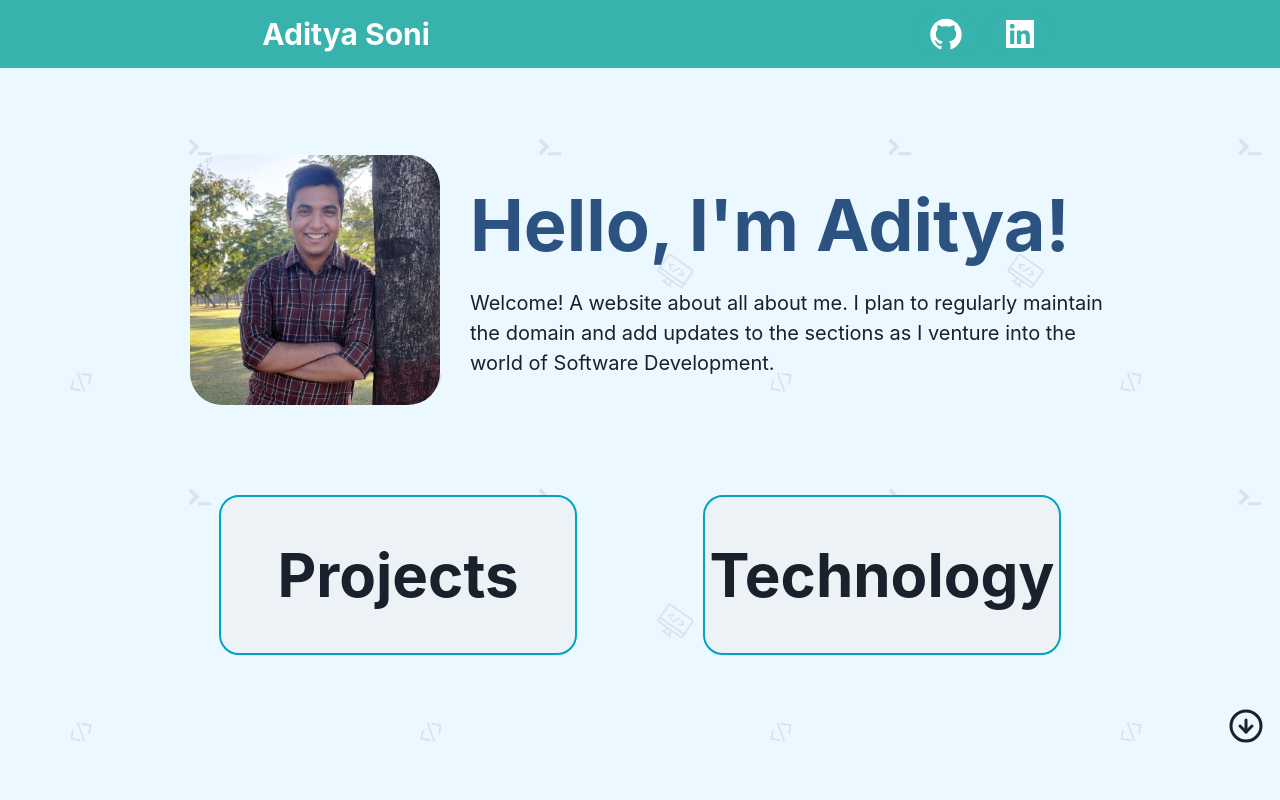
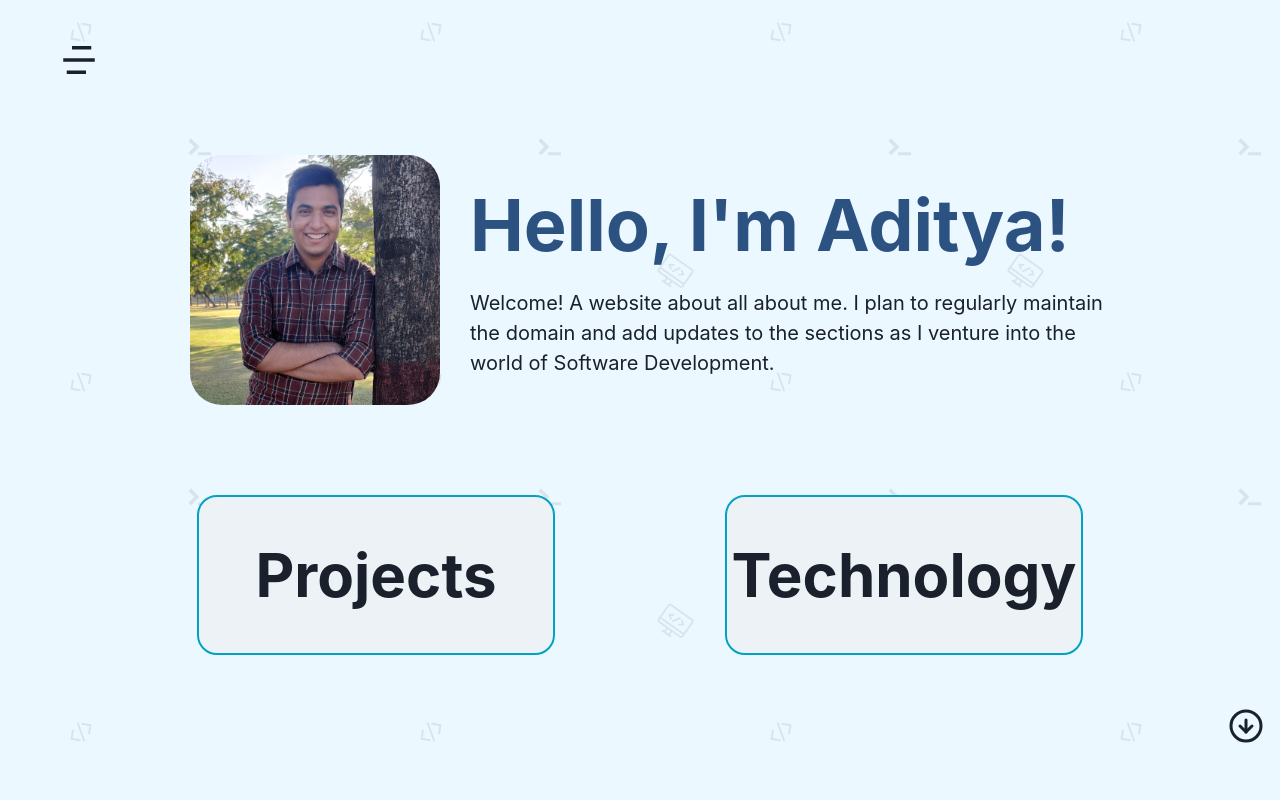
Before and after one commit to adityson/portfolio-website, a Next.js app: page / in a window 1280 px wide. Shown: the top 800 px of the page. Built offline with nearby package versions, Linux system fonts and the light colour scheme.

Commit message:
updated desktop nav

```diff
--- a/components/Intro/InsiteLinks.tsx
+++ b/components/Intro/InsiteLinks.tsx
@@ -7,6 +7,7 @@
     <HStack
       marginTop={{ base: "20px", md: "80px" }}
       justifyContent="space-around"
+      spacing={{ base: "5%", md: "10%" }}
     >
       <LinkBox to="/projects">
         <Heading fontSize={{ base: "xl", md: "6xl" }}>Projects</Heading>
--- /dev/null
+++ b/components/Nav/DesktopNav.tsx
@@ -0,0 +1,91 @@
+import React, { useEffect } from "react";
+import { useRouter } from "next/router";
+import {
+  useDisclosure,
+  Button,
+  Text,
+  Box,
+  Flex,
+  Drawer,
+  DrawerOverlay,
+  DrawerContent,
+  DrawerHeader,
+  DrawerBody,
+} from "@chakra-ui/react";
+import { RiMenu4Line } from "react-icons/ri";
+import LinkLi from "./LinkLi";
+import LinkIcon from "./LinkIcon";
+import { AiFillGithub, AiFillLinkedin } from "react-icons/ai";
+
+const DesktopNav = () => {
+  const { isOpen, onOpen, onClose } = useDisclosure();
+  const btnRef = React.useRef(null);
+
+  const router = useRouter();
+  useEffect(() => {
+    onClose();
+  }, [router.pathname]);
+
+  return (
+    <>
+      <Box
+        position="fixed"
+        display={{ base: "none", md: "block" }}
+        top={10}
+        left={10}
+      >
+        <Button
+          ref={btnRef}
+          onClick={onOpen}
+          variant="ghost"
+          border="2px solid transparent"
+          _hover={{ border: "2px solid #A0AEC0" }}
+        >
+          <RiMenu4Line size="42px" />
+        </Button>
+      </Box>
+      <Drawer
+        isOpen={isOpen}
+        placement="left"
+        onClose={onClose}
+        finalFocusRef={btnRef}
+        size="sm"
+      >
+        <DrawerOverlay />
+        <DrawerContent bgColor="#2b6cb0">
+          <DrawerHeader>
+            <Text fontSize="4xl" color="white" textAlign="center">
+              Aditya Soni
+            </Text>
+          </DrawerHeader>
+          <hr
+            style={{
+              background: "linear-gradient(to right, #2b6cb0, white, #2b6cb0)",
+              height: "1px",
+              border: "0",
+            }}
+          />
+          <DrawerBody marginTop="6vh">
+            <Flex flexDirection="column">
+              <LinkLi to="/" LinkText="Home" />
+              <LinkLi to="/projects" LinkText="Projects" />
+              <LinkLi to="/tech#tech" LinkText="Technology" />
+            </Flex>
+            <Flex flexDirection="column" marginTop="6vh" alignItems="center">
+              <LinkIcon
+                icon={<AiFillGithub color="white" />}
+                to="https://github.com/adityson/"
+              />
+              <LinkIcon
+                icon={<AiFillLinkedin color="white" />}
+                to="https://www.linkedin.com/in/soniaditya10/"
+              />
+            </Flex>
+          </DrawerBody>
+        </DrawerContent>
+      </Drawer>
+    </>
+  );
+};
+
+export default DesktopNav;
--- a/components/Nav/LinkIcon.tsx
+++ b/components/Nav/LinkIcon.tsx
@@ -1,26 +1,29 @@
-import React from 'react';
-import { Button } from '@chakra-ui/react'
+import React from "react";
+import { IconButton } from "@chakra-ui/react";
 
 interface Props {
-   children: React.ReactNode;
-   to: string;
+  to: string;
+  icon: React.ReactElement;
 }
 
-const LinkIcon = ({ children, to }: Props) => {
-    return (
-        <li style={{ listStyle: 'none' }}>
-            <Button
-                as='a'
-                href={to}
-                borderRadius='50px'
-                bgColor='#38B2AC'
-                transition='all 0.4s ease'
-                _hover={{ bgColor: '#2C7A7B', transform: 'scale(1.2)' }}
-            >
-                {children}
-            </Button>
-        </li>
-    )
-}
+const LinkIcon = ({ to, icon }: Props) => {
+  return (
+    <li style={{ listStyle: "none" }}>
+      <IconButton
+        aria-label=""
+        as="a"
+        href={to}
+        borderRadius="15px"
+        bgColor="inherit"
+        marginTop={{ base: "0", md: "4vh" }}
+        fontSize={{ base: "3xl", md: "5xl" }}
+        transition="all 0.4s ease"
+        border="1px solid transparent"
+        _hover={{ border: "1px solid #ebf8ff" }}
+        icon={icon}
+      />
+    </li>
+  );
+};
 
 export default LinkIcon;
--- a/components/Nav/LinkLi.tsx
+++ b/components/Nav/LinkLi.tsx
@@ -12,13 +12,17 @@
     <li style={{ listStyle: "none", margin: " 0 10px" }}>
       <Link href={to}>
         <Button
-            as="a"
-            size='lg'
-            variant="ghost"
-            padding='8px'
-            borderRadius='15px'
-            transition='all 0.3s ease'
-            _hover={{ bgColor: '#2C7A7B', cursor: 'pointer'}}
+          as="a"
+          size="lg"
+          variant="ghost"
+          color="white"
+          fontSize={{ base: "lg", md: "2xl" }}
+          width="100%"
+          marginBottom={{ base: "0", md: "20px" }}
+          borderRadius="15px"
+          border="2px solid transparent"
+          transition="all 0.3s ease"
+          _hover={{ border: "2px solid #ebf8ff", cursor: "pointer" }}
         >
           {LinkText}
         </Button>
--- /dev/null
+++ b/components/Nav/MobileNav.tsx
@@ -0,0 +1,118 @@
+import React, { useEffect } from "react";
+import { useRouter } from "next/router";
+import Link from "next/link";
+import { Flex, Heading, Box, Stack, useDisclosure } from "@chakra-ui/react";
+import { AiFillGithub, AiFillLinkedin } from "react-icons/ai";
+import LinkLi from "./LinkLi";
+import LinkIcon from "./LinkIcon";
+import { VscClose } from "react-icons/vsc";
+import { FiMenu } from "react-icons/fi";
+
+const MobileNav = () => {
+  const mobileNav = useDisclosure();
+
+  const router = useRouter();
+  useEffect(() => {
+    mobileNav.onClose();
+  }, [router.pathname]);
+
+  return (
+    <Flex
+      as="nav"
+      display={{ base: "flex", md: "none" }}
+      position="fixed"
+      alignItems="center"
+      wrap="wrap"
+      w="100%"
+      justifyContent="space-between"
+      p="8px 4%"
+      bgColor="#38B2AC"
+      color="white"
+    >
+      <Flex>
+        <Link href="/#intro">
+          <Heading
+            as="h3"
+            size="lg"
+            padding="8px"
+            textAlign="center"
+            width="200px"
+            borderRadius="15px"
+            transition="all 0.2s ease"
+            _hover={{ bgColor: "#2C7A7B", cursor: "pointer" }}
+          >
+            Aditya Soni
+          </Heading>
+        </Link>
+      </Flex>
+      <Box
+        display="block"
+        p="4px"
+        onClick={mobileNav.isOpen ? mobileNav.onClose : mobileNav.onOpen}
+        overflow="hidden"
+        borderRadius="6px"
+        border="1px solid #F0FFF4"
+        cursor="pointer"
+      >
+        {mobileNav.isOpen ? <VscClose /> : <FiMenu />}
+      </Box>
+      <Box display={mobileNav.isOpen ? "block" : "none"} flexBasis="100%">
+        {mobileNav.isOpen && (
+          <hr
+            style={{
+              background:
+                "linear-gradient(to right, #38B2AC, #C6F6D5, #38B2AC)",
+              height: "1px",
+              border: "0",
+              marginTop: "2px",
+            }}
+          />
+        )}
+        <Stack
+          spacing={4}
+          align="center"
+          justifyContent={[
+            "center",
+            "space-between",
+            "space-between",
+            "space-between",
+          ]}
+          direction={["column", "row", "row", "row"]}
+          pt={[2, 2, 0, 0]}
+          mx={[0, 0, 12, 12]}
+        >
+          {mobileNav.isOpen && (
+            <>
+              <LinkLi to="/" LinkText="Home" />
+              <LinkLi to="/projects" LinkText="Projects" />
+              <LinkLi to="/tech#tech" LinkText="Technologies" />
+            </>
+          )}
+        </Stack>
+        <Stack
+          spacing={1.5}
+          align="center"
+          justifyContent={[
+            "center",
+            "space-between",
+            "space-between",
+            "space-between",
+          ]}
+          direction={["column", "row", "row", "row"]}
+          pt={[4, 4, 0, 0]}
+        >
+          <LinkIcon
+            to="https://github.com/adityson/"
+            icon={<AiFillGithub color="white" />}
+          />
+          <LinkIcon
+            to="https://www.linkedin.com/in/soniaditya10/"
+            icon={<AiFillLinkedin color="white" />}
+          />
+        </Stack>
+      </Box>
+    </Flex>
+  );
+};
+
+export default MobileNav;
--- a/components/Nav/Nav.tsx
+++ b/components/Nav/Nav.tsx
@@ -1,118 +1,13 @@
 import React, { useEffect } from "react";
-import { useRouter } from "next/router";
-import Link from "next/link";
-import { Flex, Heading, Box, Stack, useDisclosure } from "@chakra-ui/react";
-import { AiFillGithub, AiFillLinkedin } from "react-icons/ai";
-import LinkLi from "./LinkLi";
-import LinkIcon from "./LinkIcon";
-import { VscClose } from "react-icons/vsc";
-import { FiMenu } from "react-icons/fi";
+import MobileNav from "./MobileNav";
+import DesktopNav from "./DesktopNav";
 
 const Nav = () => {
-  const mobileNav = useDisclosure();
-
-  const router = useRouter();
-  useEffect(() => {
-    mobileNav.onClose();
-  }, [router.pathname]);
-
   return (
-    <Flex
-      as="nav"
-      position="fixed"
-      alignItems="center"
-      wrap="wrap"
-      w="100%"
-      justifyContent={{ base: "space-between", md: "space-around" }}
-      p="8px 4%"
-      bgColor="#38B2AC"
-      color="white"
-    >
-      <Flex>
-        <Link href="/#intro">
-          <Heading
-            as="h3"
-            size="lg"
-            padding="8px"
-            textAlign="center"
-            width="200px"
-            margin={{ base: "0px", md: "0 20px" }}
-            borderRadius="15px"
-            transition="all 0.2s ease"
-            _hover={{ bgColor: "#2C7A7B", cursor: "pointer" }}
-          >
-            Aditya Soni
-          </Heading>
-        </Link>
-      </Flex>
-      <Box
-        display={{ base: "block", md: "none" }}
-        p="4px"
-        onClick={mobileNav.isOpen ? mobileNav.onClose : mobileNav.onOpen}
-        overflow="hidden"
-        borderRadius="6px"
-        border="1px solid #F0FFF4"
-        cursor="pointer"
-      >
-        {mobileNav.isOpen ? <VscClose /> : <FiMenu />}
-      </Box>
-      <Box
-        display={{ base: mobileNav.isOpen ? "block" : "none", md: "flex" }}
-        flexBasis={{ base: "100%", md: "auto" }}
-      >
-        {mobileNav.isOpen && (
-          <hr
-            style={{
-              background:
-                "linear-gradient(to right, #38B2AC, #C6F6D5, #38B2AC)",
-              height: "1px",
-              border: "0",
-              marginTop: "2px",
-            }}
-          />
-        )}
-        <Stack
-          spacing={4}
-          align="center"
-          justifyContent={[
-            "center",
-            "space-between",
-            "space-between",
-            "space-between",
-          ]}
-          direction={["column", "row", "row", "row"]}
-          pt={[2, 2, 0, 0]}
-          mx={[0, 0, 12, 12]}
-        >
-          {mobileNav.isOpen && (
-            <>
-              <LinkLi to="/" LinkText="Home" />
-              <LinkLi to="/projects" LinkText="Projects" />
-              <LinkLi to="/tech#tech" LinkText="Technologies" />
-            </>
-          )}
-        </Stack>
-        <Stack
-          spacing={1.5}
-          align="center"
-          justifyContent={[
-            "center",
-            "space-between",
-            "space-between",
-            "space-between",
-          ]}
-          direction={["column", "row", "row", "row"]}
-          pt={[4, 4, 0, 0]}
-        >
-          <LinkIcon to="https://github.com/adityson/">
-            <AiFillGithub size="36px" />
-          </LinkIcon>
-          <LinkIcon to="https://www.linkedin.com/in/soniaditya10/">
-            <AiFillLinkedin size="36px" />
-          </LinkIcon>
-        </Stack>
-      </Box>
-    </Flex>
+    <>
+      <MobileNav />
+      <DesktopNav />
+    </>
   );
 };
 
```
